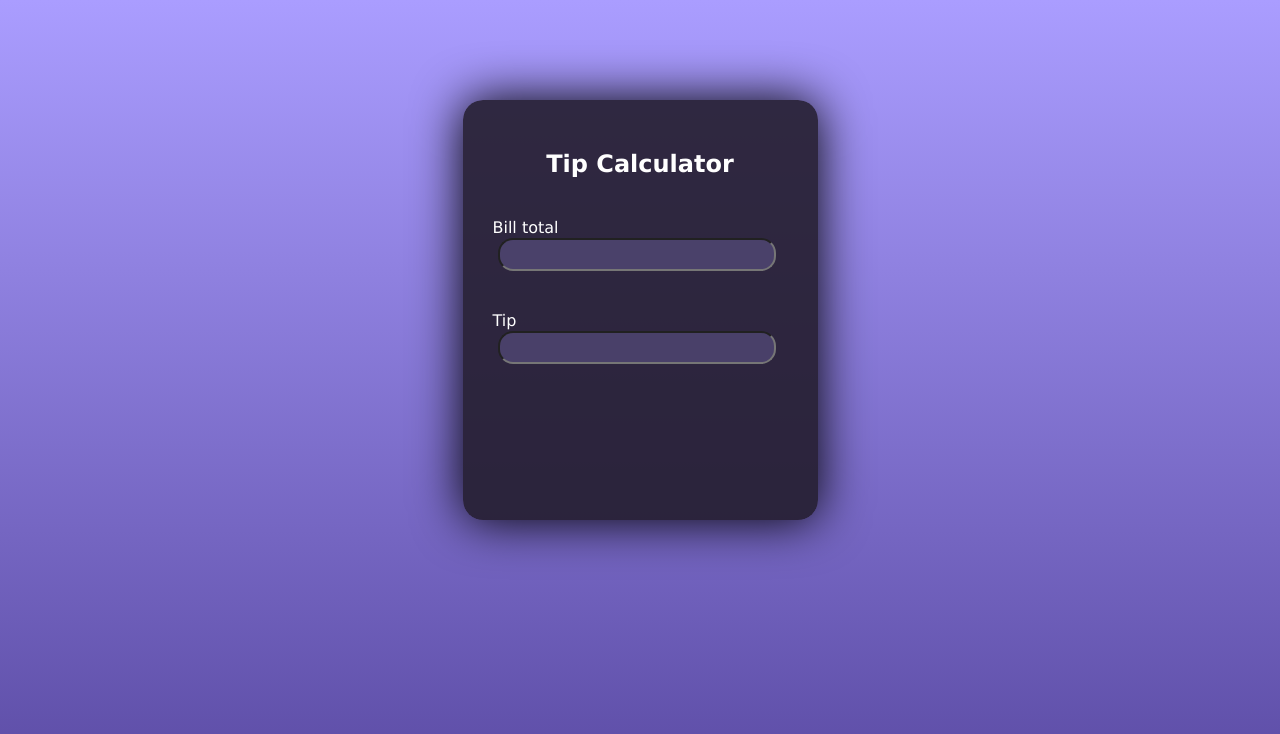
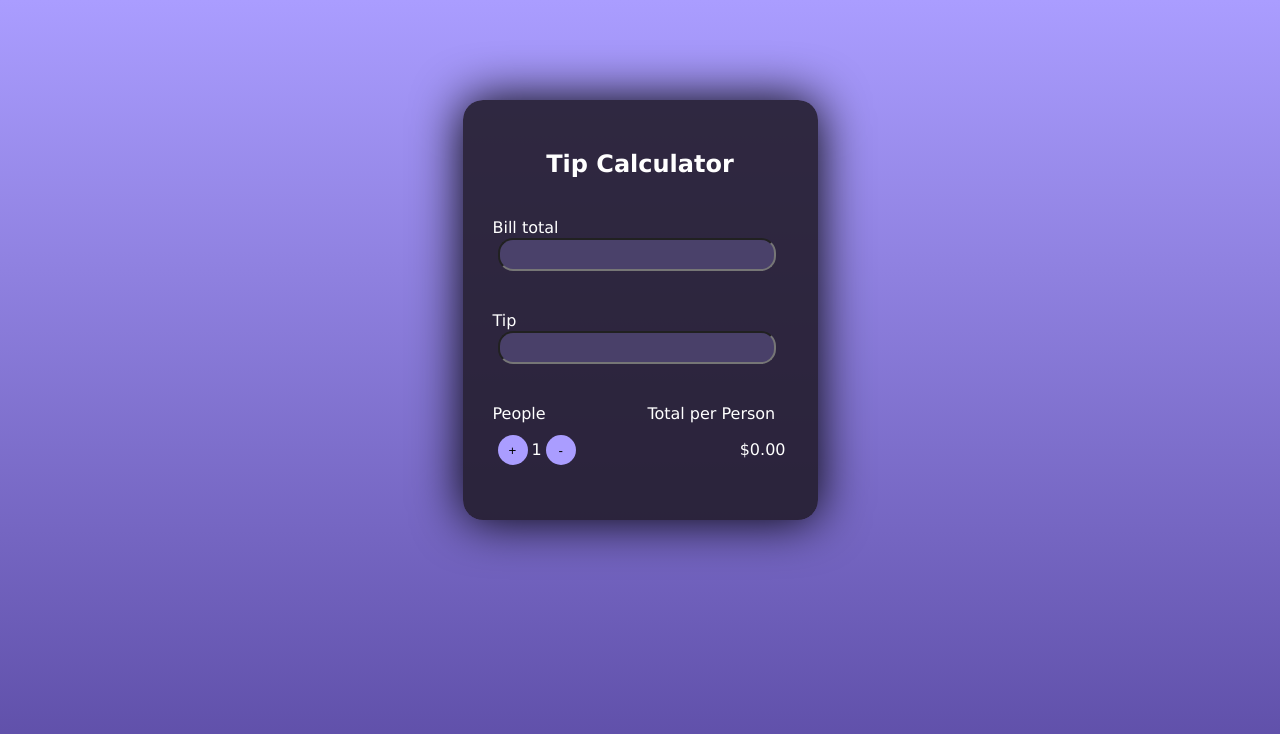
Before and after one commit to SoroushRaeiskarimi/finalexamcomplab, a plain HTML site: page index.html in a window 1280 px wide. Drawn offline with Linux system fonts and the light colour scheme.

Commit message:
adding new items to the bottom of the box

```diff
--- a/index.html
+++ b/index.html
@@ -21,6 +21,15 @@
 
         <input type="text">
 
+        <pre class="text4">People                    Total per Person</pre>
+
+        <ul class="Buttoms">
+            <li><button class="add">+</button></li>
+            <li class="no1">1</li>
+            <li><button class="minus">-</button></li>
+            <li class="no2">$0.00</li>
+        </ul>
+
     </div>
 
 </body>
--- a/style.css
+++ b/style.css
@@ -57,3 +57,46 @@ input:hover{
     margin-top: 40px;
     size: 5px;
 }
+
+.text4{
+    font-family: "Lucida Sans Regular";
+    color: white;
+    margin-left: 30px;
+    margin-top: 40px;
+    size: 5px;
+}
+
+.add,
+.minus{
+    height: 30px;
+    width: 30px;
+    border-radius: 50%;
+    background-color: rgba(170, 157, 255, 1);
+    border: 0px;
+}
+
+.add:hover,
+.minus:hover{
+    cursor: pointer;
+    background-color: rgb(196, 187, 252);
+}
+
+.no1{
+    color: white;
+    font-family: "Lucida Sans Regular";
+}
+
+ul{
+    margin-left: -5px;
+    padding-top: 12px;
+}
+
+li{
+    display: inline;
+}
+
+.no2{
+    color: white;
+    font-family: "Lucida Sans Regular";
+    margin-left: 160px;
+}
```
